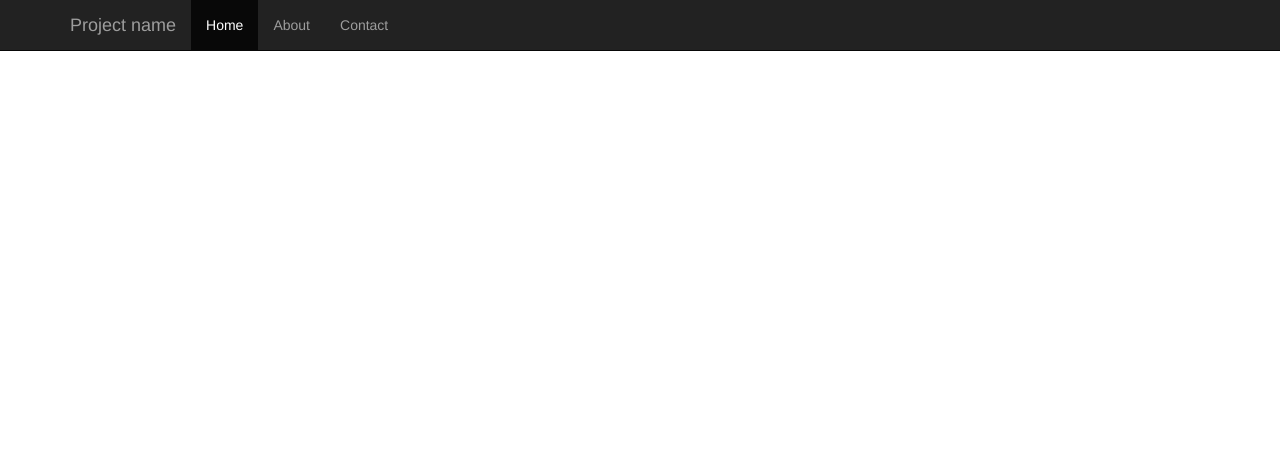
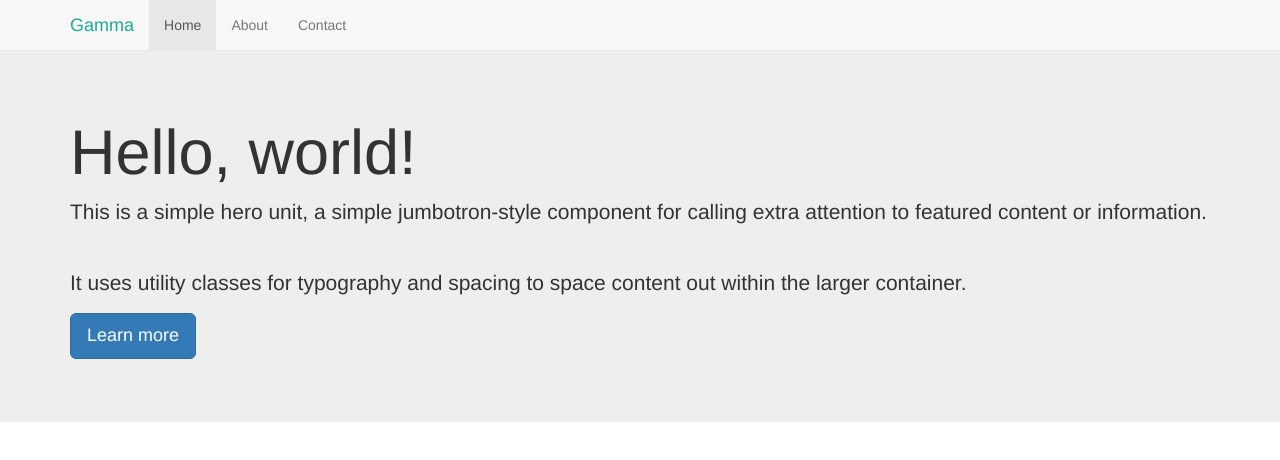
Before and after one commit to ycazeau/EduonixBootstrapProjects, a plain HTML site: page photo-app-sales/index.html in a window 1280 px wide. Drawn offline with nearby package versions, Linux system fonts and the light colour scheme.

Commit message:
Navbar & Jumbotron Setup

```diff
--- a/photo-app-sales/css/style.css
+++ b/photo-app-sales/css/style.css
@@ -1,3 +1,7 @@
 body {
   padding-top: 50px;
 }
+
+.em-text{
+  color: #1caa98 !important;
+}
--- a/photo-app-sales/index.html
+++ b/photo-app-sales/index.html
@@ -5,7 +5,7 @@
     <meta charset="utf-8">
     <meta http-equiv="X-UA-Compatible" content="IE=edge">
     <meta name="viewport" content="width=device-width, initial-scale=1">
-    <title>Starter Template for Bootstrap</title>
+    <title> Gamma: Photo Sharing App </title>
     <!-- Bootstrap core CSS -->
     <link href="css/bootstrap.css" rel="stylesheet">
     <!-- Custom styles for this template -->
@@ -13,7 +13,7 @@
   </head>
 
   <body>
-    <nav class="navbar navbar-inverse navbar-fixed-top">
+    <nav class="navbar navbar-default navbar-fixed-top">
       <div class="container">
         <div class="navbar-header">
           <button type="button" class="navbar-toggle collapsed" data-toggle="collapse" data-target="#navbar" aria-expanded="false" aria-controls="navbar">
@@ -22,7 +22,7 @@
             <span class="icon-bar"></span>
             <span class="icon-bar"></span>
           </button>
-          <a class="navbar-brand" href="index.html">Project name</a>
+          <a class="navbar-brand em-text" href="index.html"> Gamma </a>
         </div>
         <div id="navbar" class="collapse navbar-collapse">
           <ul class="nav navbar-nav">
@@ -33,6 +33,18 @@
         </div><!--/.nav-collapse -->
       </div>
     </nav>
+
+    <div class="jumbotron">
+      <div class="container">
+        <h1 class="display-4">Hello, world!</h1>
+        <p class="lead">This is a simple hero unit, a simple jumbotron-style component for calling extra attention to featured content or information.</p>
+        <hr class="my-4">
+        <p>It uses utility classes for typography and spacing to space content out within the larger container.</p>
+        <p class="lead">
+          <a class="btn btn-primary btn-lg" href="#" role="button">Learn more</a>
+        </p>
+      </div>
+    </div>
 
     <section>
 
```
Also changed, not shown: photo-app-sales/img/demo1.jpg (added), photo-app-sales/img/demo1.png (added), photo-app-sales/img/demo2.jpg (added), photo-app-sales/img/demo3.jpg (added), photo-app-sales/img/icon_app_store.png (added), photo-app-sales/img/icon_google_play.png (added), photo-app-sales/img/logo.png (added), photo-app-sales/img/site_phone.png (added), photo-app-sales/img/site_showcase_bg.jpg (added).
